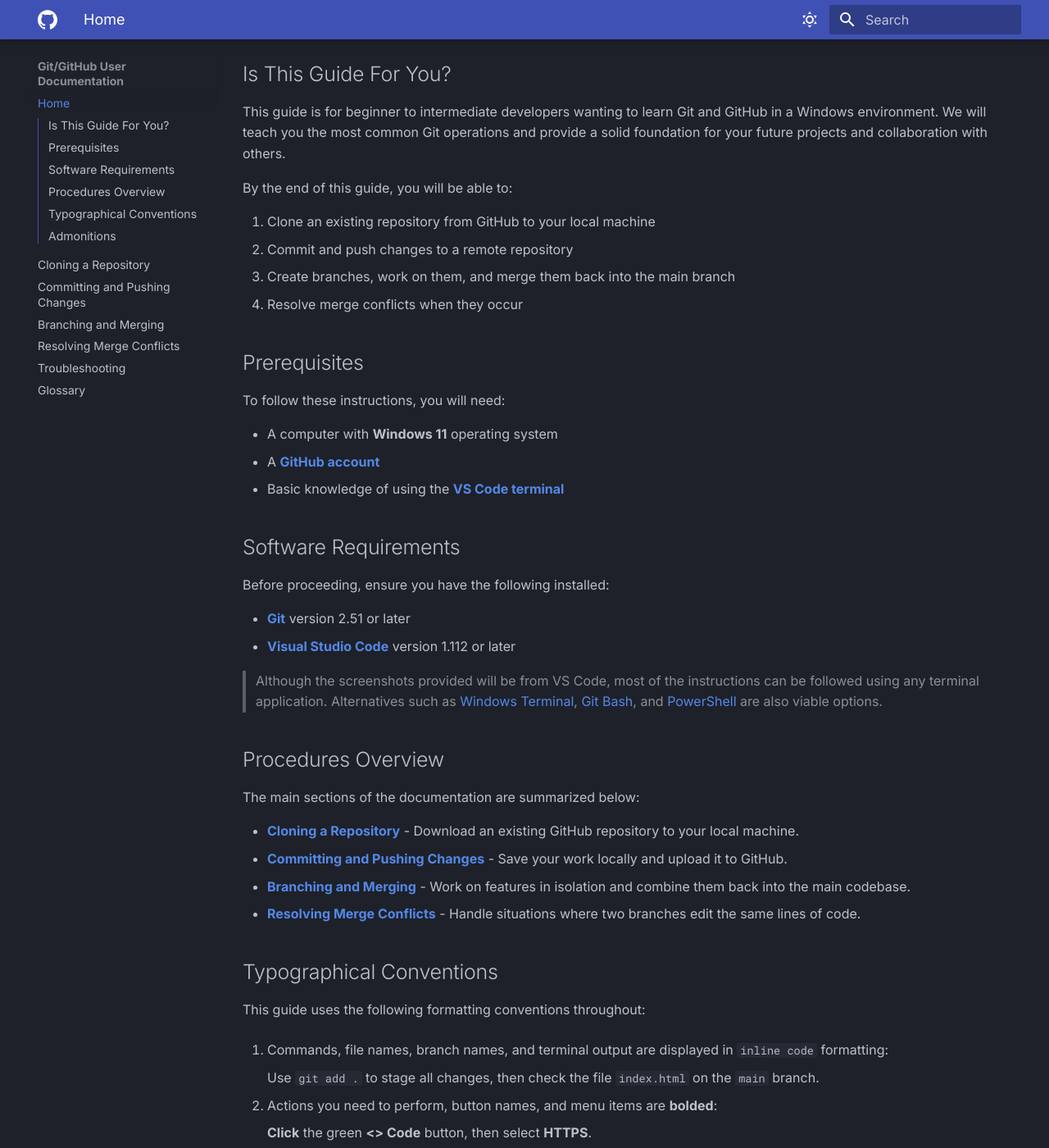
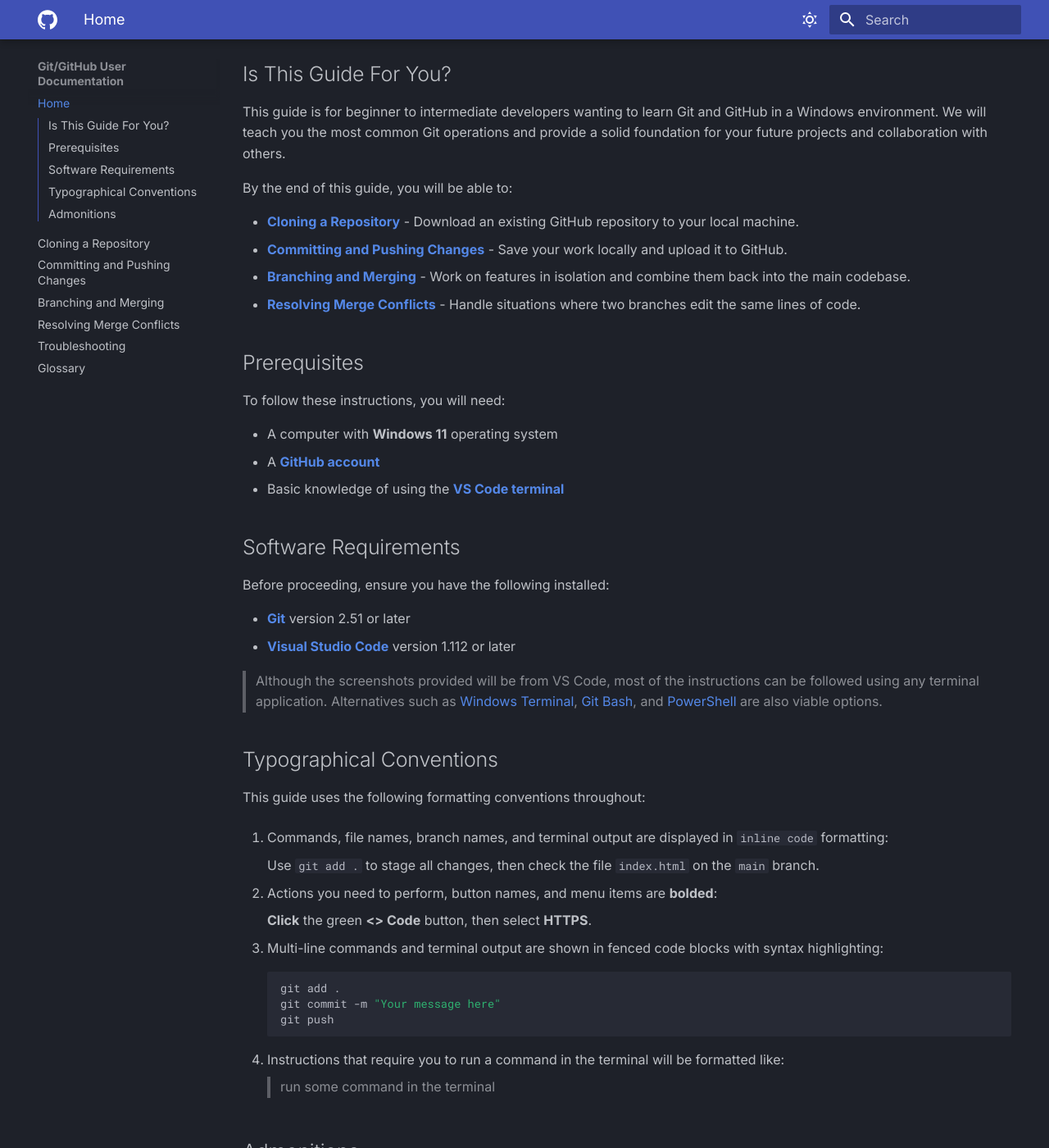
Before and after one commit to kpasag/Git-GitHub-User-Documentation, an MkDocs documentation site: the page built from docs/index.md, in a window 1280 px wide and 1400 px high, scrolled down 374 px. Shown: the whole window at 82% size. Built offline with MkDocs 1.6.1 and Material for MkDocs 9.7.7, drawn with Linux system fonts in a browser that asks for light colours.

Commit message:
Refactor introduction

```diff
--- a/docs/index.md
+++ b/docs/index.md
@@ -14,10 +14,10 @@
 
 By the end of this guide, you will be able to:
 
-1. Clone an existing repository from GitHub to your local machine
-2. Commit and push changes to a remote repository
-3. Create branches, work on them, and merge them back into the main branch
-4. Resolve merge conflicts when they occur
+- **[Cloning a Repository](cloning.md)** - Download an existing GitHub repository to your local machine.
+- **[Committing and Pushing Changes](committing-and-pushing.md)** - Save your work locally and upload it to GitHub.
+- **[Branching and Merging](branching-and-merging.md)** - Work on features in isolation and combine them back into the main codebase.
+- **[Resolving Merge Conflicts](resolving-merge-conflicts.md)** - Handle situations where two branches edit the same lines of code.
 
 ## Prerequisites
 
@@ -37,14 +37,6 @@
 > Although the screenshots provided will be from VS Code, most of the instructions can be followed using any terminal application.
 > Alternatives such as [Windows Terminal](https://apps.microsoft.com/detail/9n0dx20hk701), [Git Bash](https://gitforwindows.org/), and [PowerShell](https://learn.microsoft.com/en-us/powershell/) are also viable options.
 
-## Procedures Overview
-
-The main sections of the documentation are summarized below:
-
-- **[Cloning a Repository](task1.md)** - Download an existing GitHub repository to your local machine.
-- **[Committing and Pushing Changes](task2.md)** - Save your work locally and upload it to GitHub.
-- **[Branching and Merging](task3.md)** - Work on features in isolation and combine them back into the main codebase.
-- **[Resolving Merge Conflicts](task4.md)** - Handle situations where two branches edit the same lines of code.
 
 ## Typographical Conventions
 
--- a/mkdocs.yml
+++ b/mkdocs.yml
@@ -29,7 +29,7 @@
         icon: material/weather-sunny
         name: Dark mode
       primary: indigo
-      accent: deep purple
+      accent: indigo
 
     # Light Mode
     - scheme: default
@@ -37,7 +37,7 @@
         icon: material/weather-night
         name: Light mode
       primary: indigo
-      accent: deep orange
+      accent: indigo
 
 markdown_extensions:
   - attr_list
```
Also changed, not shown: docs/cloning.md (+2 -2 lines).
